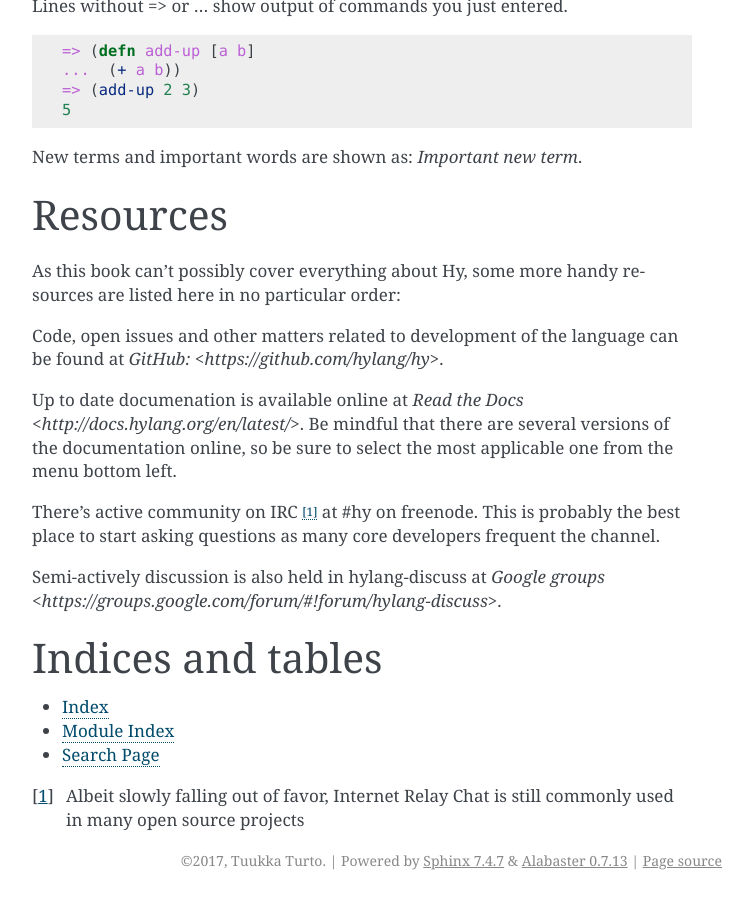
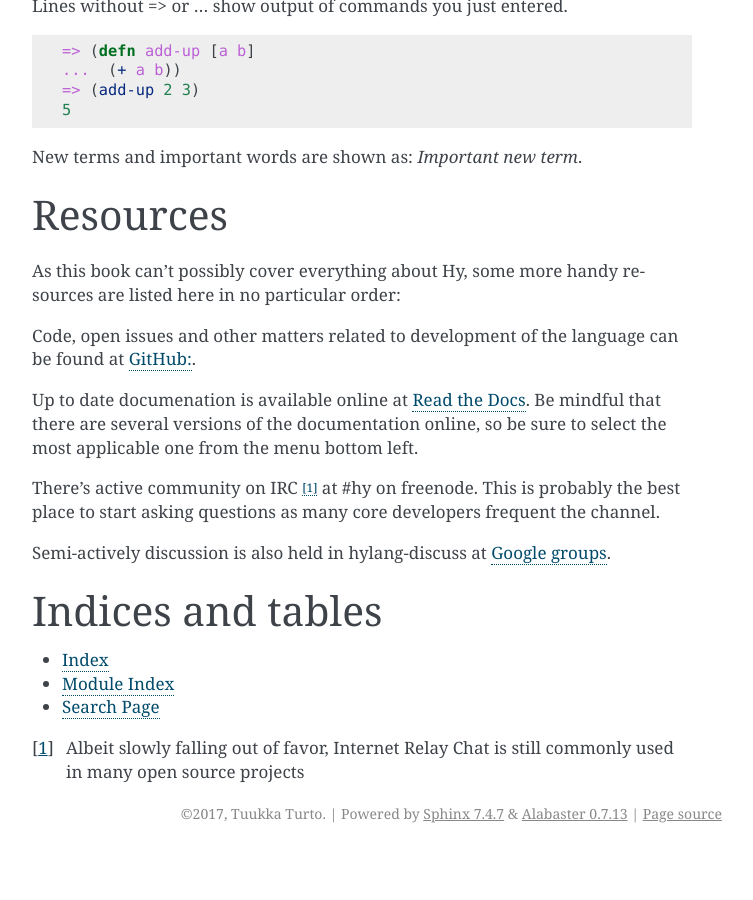
Before and after one commit to tuturto/hy-files, a Sphinx documentation site: the page built from doc/source/index.rst, in a window 1280 px wide and 900 px high, scrolled down 2183 px. Shown: the whole window, without its empty margins (388-1141 px from the left). Built offline with Sphinx 7.4.7, drawn with Linux system fonts in a browser that asks for light colours; after the commit the page ends 3036 px from its top, so only the background shows below that.

Commit message:
Fix links

```diff
--- a/doc/source/index.rst
+++ b/doc/source/index.rst
@@ -93,10 +93,10 @@ As this book can't possibly cover everything about Hy, some more handy resources
 are listed here in no particular order:
 
 Code, open issues and other matters related to development of the language can
-be found at `GitHub: <https://github.com/hylang/hy>`.
+be found at `GitHub: <https://github.com/hylang/hy>`_.
 
 Up to date documenation is available online at
-`Read the Docs <http://docs.hylang.org/en/latest/>`. Be mindful that there are
+`Read the Docs <http://docs.hylang.org/en/latest/>`_. Be mindful that there are
 several versions of the documentation online, so be sure to select the most
 applicable one from the menu bottom left.
 
@@ -105,7 +105,7 @@ best place to start asking questions as many core developers frequent the
 channel.
 
 Semi-actively discussion is also held in hylang-discuss at
-`Google groups <https://groups.google.com/forum/#!forum/hylang-discuss>`.
+`Google groups <https://groups.google.com/forum/#!forum/hylang-discuss>`_.
 
 Indices and tables
 ==================
```
